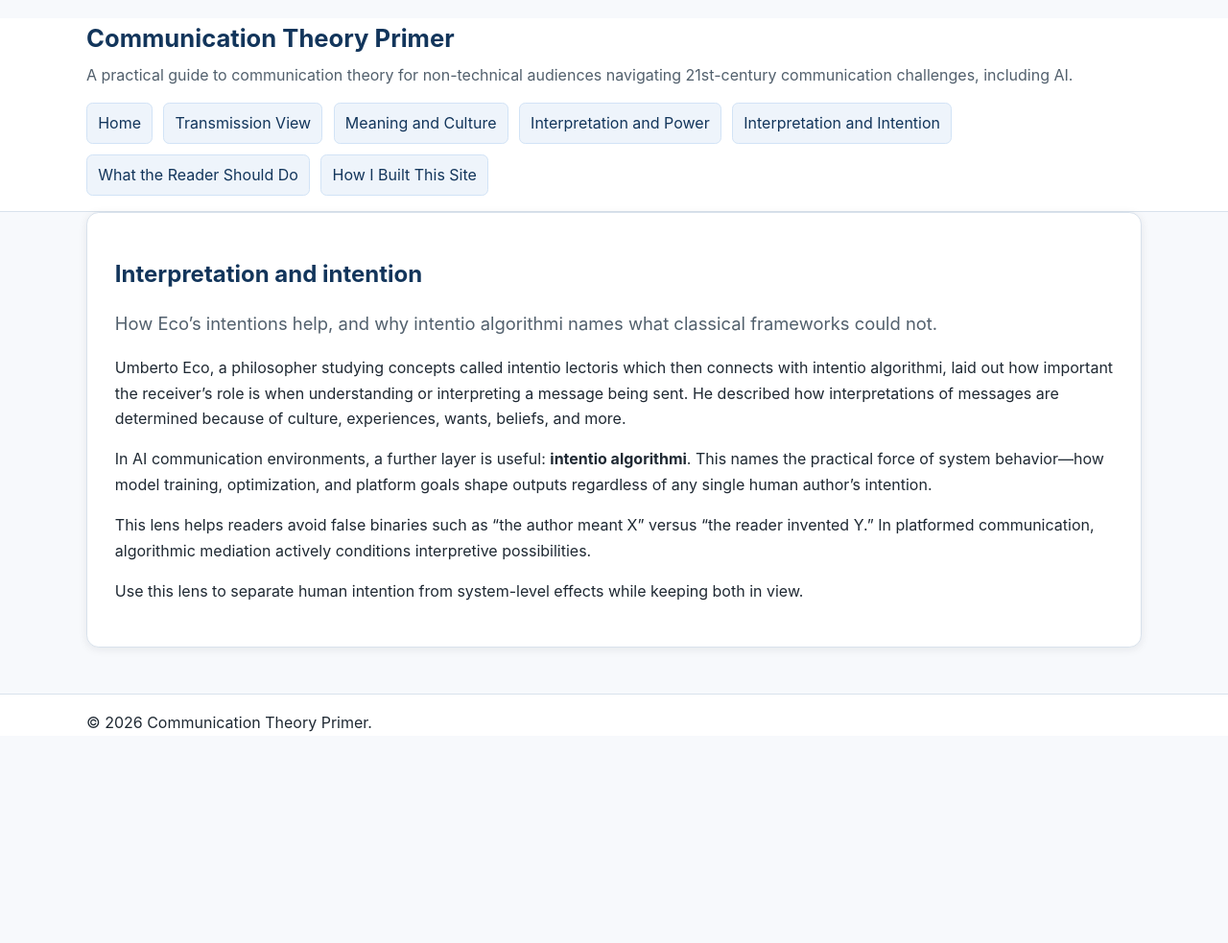
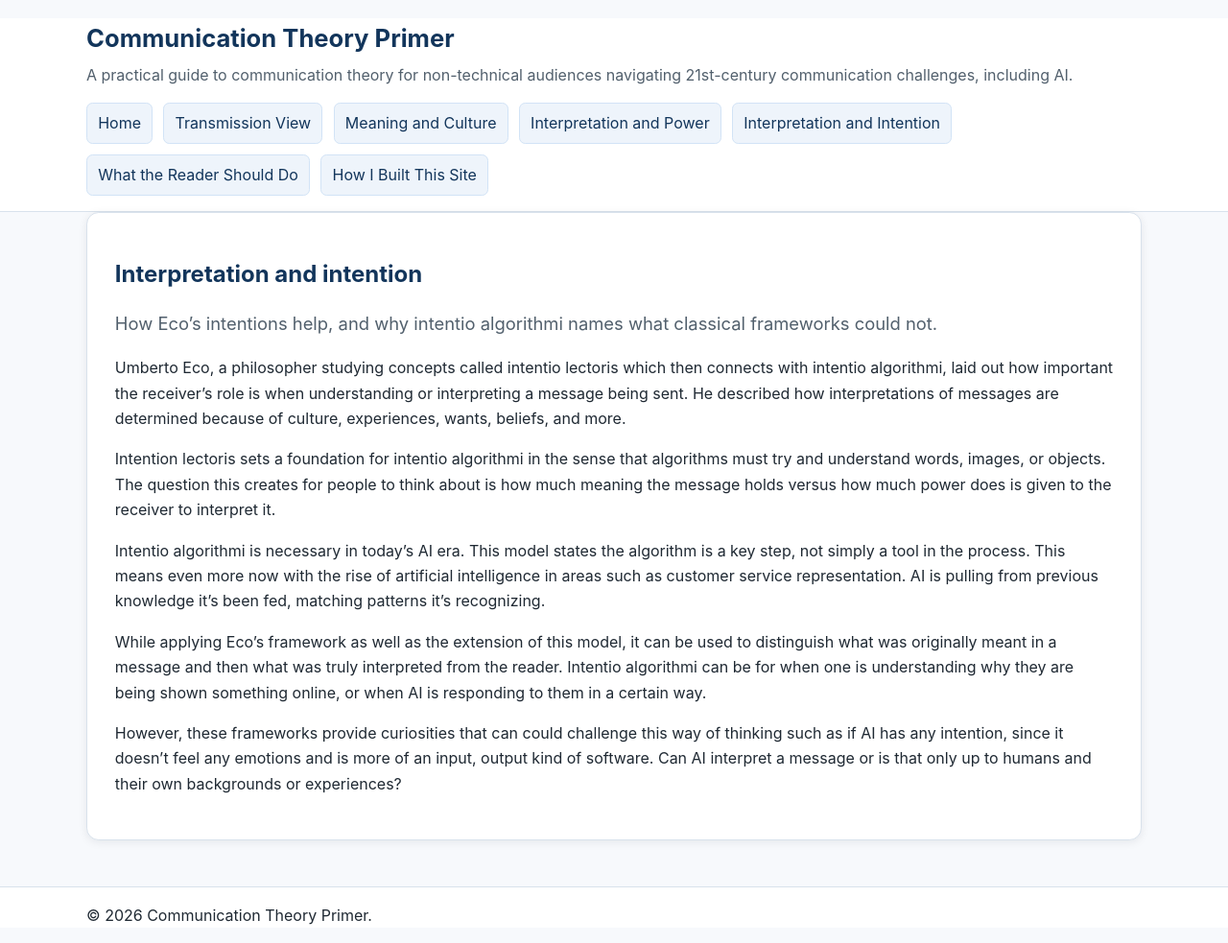
Before and after one commit to annaolszowy27/comm-primer, a Jekyll site: the page built from pages/interpretation-and-intention.md, in a window 1280 px wide. Shown: the whole page at 96% size. Built offline with Jekyll 4.4.1, drawn with Linux system fonts in a browser that asks for light colours; before the commit the page ends 900 px from its top, so only the background shows below that.

Commit message:
Update interpretation-and-intention.md

```diff
--- a/pages/interpretation-and-intention.md
+++ b/pages/interpretation-and-intention.md
@@ -7,8 +7,10 @@ permalink: /pages/interpretation-and-intention/
 Umberto Eco, a philosopher studying concepts called intentio lectoris which then connects with intentio algorithmi, laid out how important the receiver’s role is when understanding or interpreting a message being sent. He described how interpretations of messages are determined because of culture, experiences, wants, beliefs, and more.
 
 
-In AI communication environments, a further layer is useful: **intentio algorithmi**. This names the practical force of system behavior—how model training, optimization, and platform goals shape outputs regardless of any single human author’s intention.
+Intention lectoris sets a foundation for intentio algorithmi in the sense that algorithms must try and understand words, images, or objects. The question this creates for people to think about is how much meaning the message holds versus how much power does is given to the receiver to interpret it.
 
-This lens helps readers avoid false binaries such as “the author meant X” versus “the reader invented Y.” In platformed communication, algorithmic mediation actively conditions interpretive possibilities.
+Intentio algorithmi is necessary in today’s AI era. This model states the algorithm is a key step, not simply a tool in the process. This means even more now with the rise of artificial intelligence in areas such as customer service representation. AI is pulling from previous knowledge it’s been fed, matching patterns it’s recognizing.
 
-Use this lens to separate human intention from system-level effects while keeping both in view.
+While applying Eco’s framework as well as the extension of this model, it can be used to distinguish what was originally meant in a message and then what was truly interpreted from the reader. Intentio algorithmi can be for when one is understanding why they are being shown something online, or when AI is responding to them in a certain way.
+
+However, these frameworks provide curiosities that can could challenge this way of thinking such as if AI has any intention, since it doesn’t feel any emotions and is more of an input, output kind of software. Can AI interpret a message or is that only up to humans and their own backgrounds or experiences?
```
